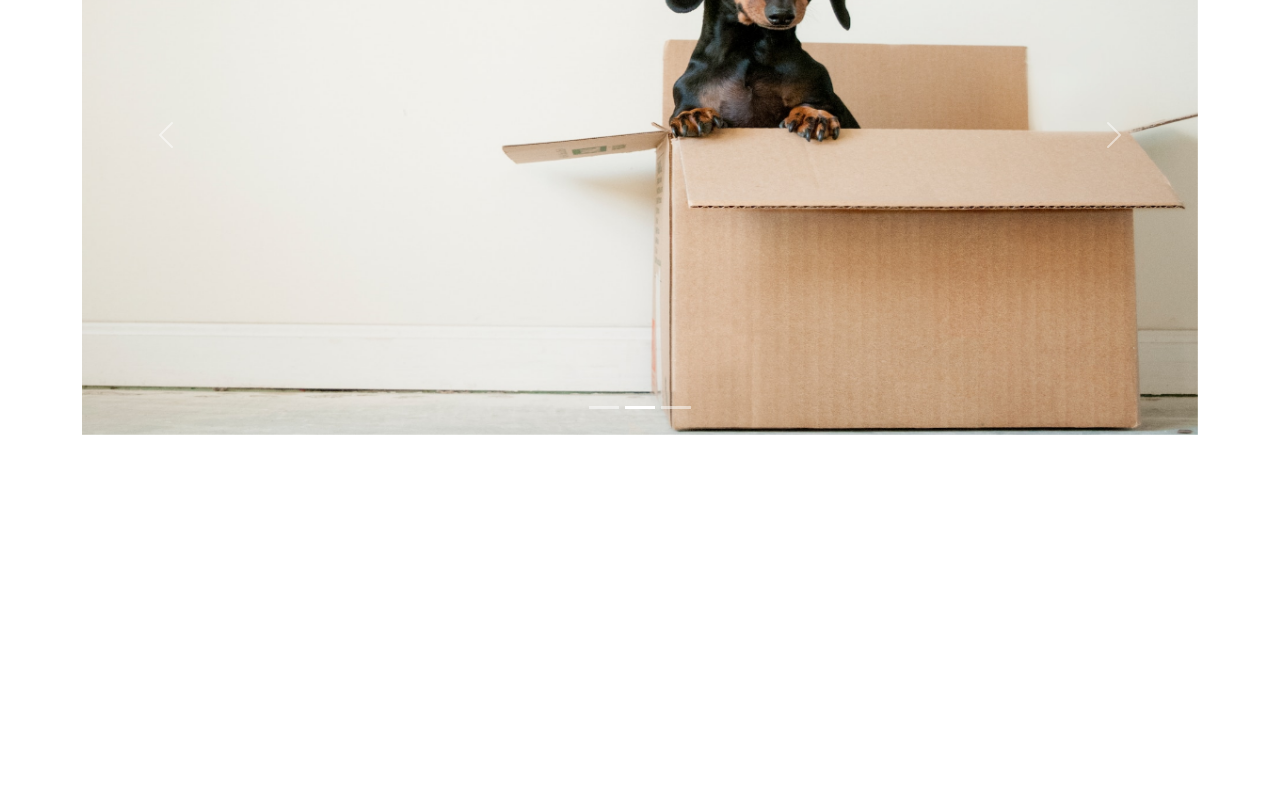
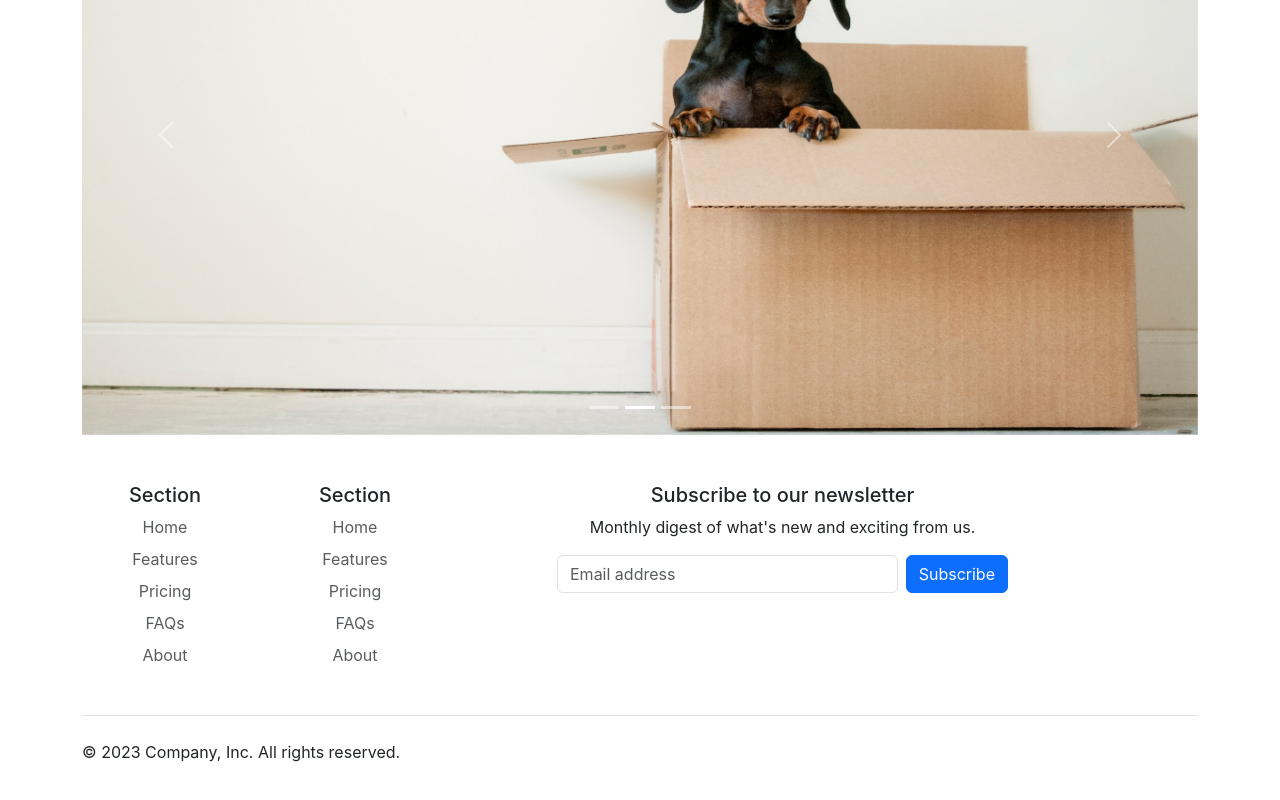
Before and after one commit to geo-felix/Btstrap, a React (Create React App) app: page / in a window 1280 px wide. Shown: the part 1583-2383 px from the top of the page. Before the commit the page ends 2018 px from the top, so only its background shows below. Built offline with nearby package versions, Linux system fonts and the light colour scheme.

Commit message:
footer working

```diff
--- a/src/Rbst02.js
+++ b/src/Rbst02.js
@@ -1,10 +1,5 @@
 import React from "react";
-import {Button,Carousel} from 'react-bootstrap';
-import Container from 'react-bootstrap/Container';
-import Form from 'react-bootstrap/Form';
-import Nav from 'react-bootstrap/Nav';
-import Navbar from 'react-bootstrap/Navbar';
-import NavDropdown from 'react-bootstrap/NavDropdown';
+import {Button,Carousel,Form,Nav,Navbar,NavDropdown,Container } from 'react-bootstrap';
 import logo from './images/box-seam.svg'
 import move from './images/moving-van.jpg'
 import briefcase from './images/briefcase.svg'
@@ -140,6 +135,49 @@
                     </Carousel.Item>
                 </Carousel>
             </Container>
+            <Container>
+            <footer class="py-5">
+                <div class="row">
+                <div class="col-6 col-md-2 mb-3">
+                    <h5>Section</h5>
+                    <ul class="nav flex-column">
+                    <li class="nav-item mb-2"><a href="#" class="nav-link p-0 text-body-secondary">Home</a></li>
+                    <li class="nav-item mb-2"><a href="#" class="nav-link p-0 text-body-secondary">Features</a></li>
+                    <li class="nav-item mb-2"><a href="#" class="nav-link p-0 text-body-secondary">Pricing</a></li>
+                    <li class="nav-item mb-2"><a href="#" class="nav-link p-0 text-body-secondary">FAQs</a></li>
+                    <li class="nav-item mb-2"><a href="#" class="nav-link p-0 text-body-secondary">About</a></li>
+                    </ul>
+                </div>
+
+                <div class="col-6 col-md-2 mb-3">
+                    <h5>Section</h5>
+                    <ul class="nav flex-column">
+                    <li class="nav-item mb-2"><a href="#" class="nav-link p-0 text-body-secondary">Home</a></li>
+                    <li class="nav-item mb-2"><a href="#" class="nav-link p-0 text-body-secondary">Features</a></li>
+                    <li class="nav-item mb-2"><a href="#" class="nav-link p-0 text-body-secondary">Pricing</a></li>
+                    <li class="nav-item mb-2"><a href="#" class="nav-link p-0 text-body-secondary">FAQs</a></li>
+                    <li class="nav-item mb-2"><a href="#" class="nav-link p-0 text-body-secondary">About</a></li>
+                    </ul>
+                </div>
+                <div class="col-md-5 offset-md-1 mb-3">
+                    <form>
+                    <h5>Subscribe to our newsletter</h5>
+                    <p>Monthly digest of what's new and exciting from us.</p>
+                    <div class="d-flex flex-column flex-sm-row w-100 gap-2">
+                        <label for="newsletter1" class="visually-hidden">Email address</label>
+                        <input id="newsletter1" type="text" class="form-control" placeholder="Email address"/>
+                        <button class="btn btn-primary" type="button">Subscribe</button>
+                    </div>
+                    </form>
+                </div>
+                </div>
+
+                <div class="d-flex flex-column flex-sm-row justify-content-between py-4 my-4 border-top">
+                <p>© 2023 Company, Inc. All rights reserved.</p>
+
+                </div>
+            </footer>
+            </Container>
         </div>
     )
 }
```
